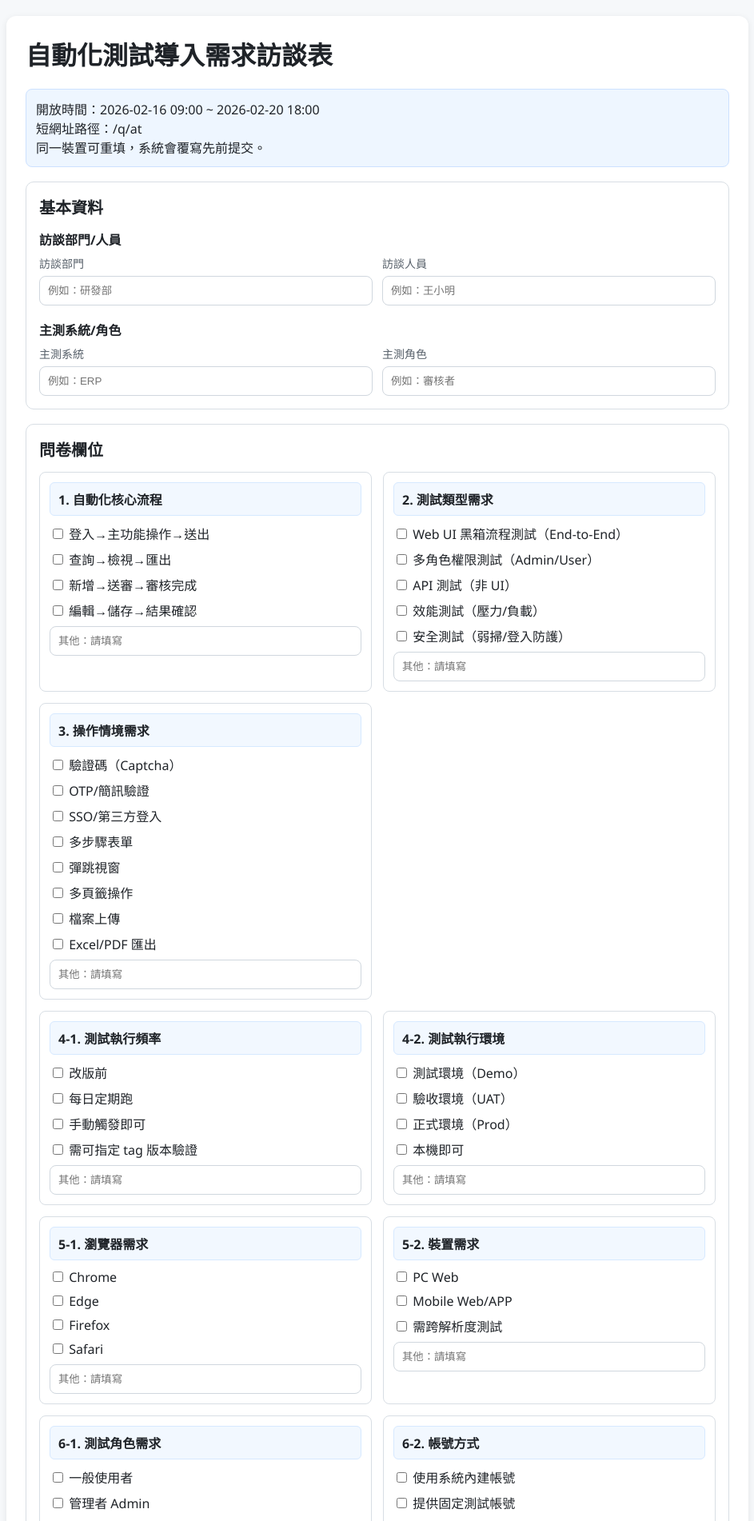
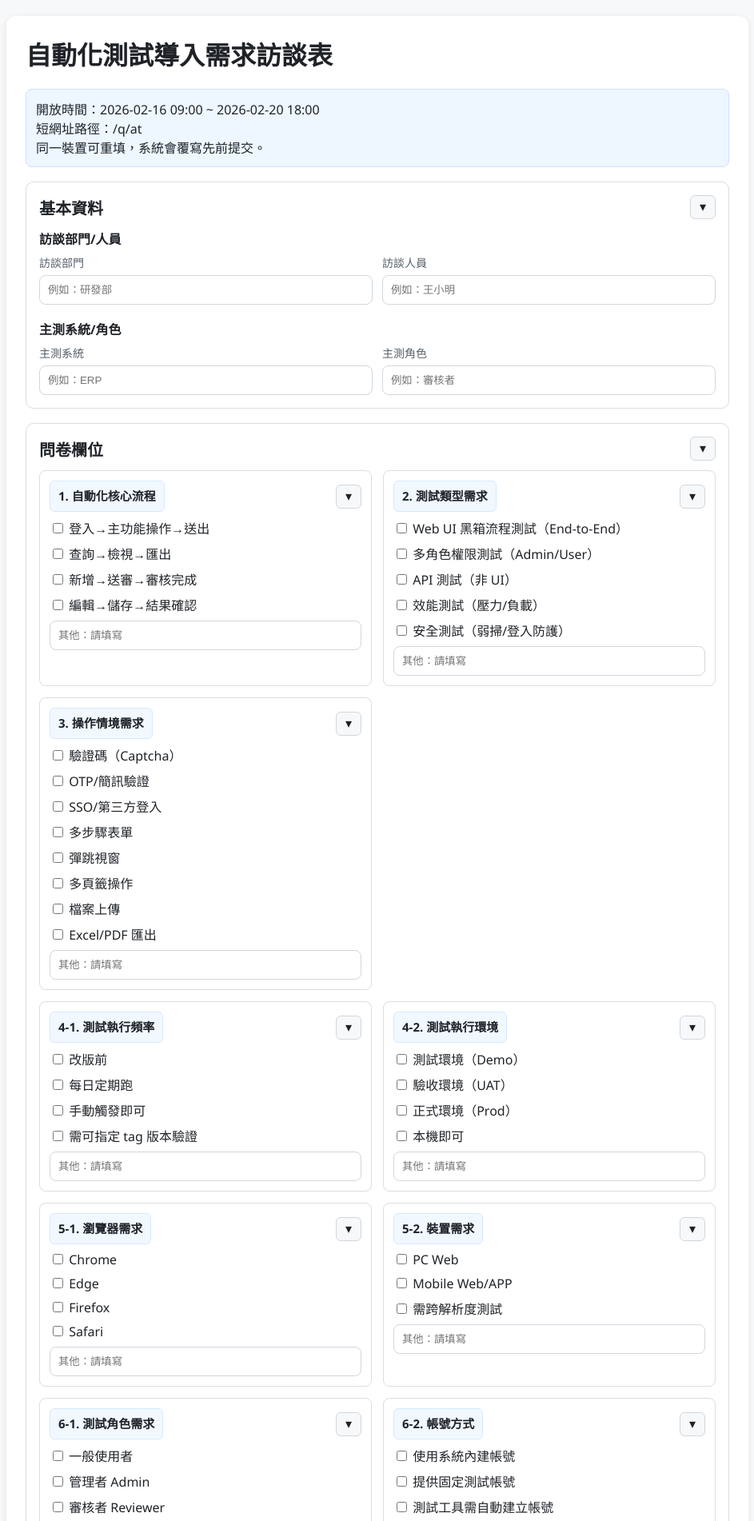
Before and after one commit to CharlesWhiteSun/Online-questionnaire-survey, a Flask app: page /q/at in a window 1280 px wide. Shown: the top 1902 px of the page at 80% size, without its empty margins (168-1111 px from the left). Run offline with Flask 3, Linux system fonts and the light colour scheme; data that the repository does not hold is empty; some libraries are stand-ins or nearby versions.

Commit message:
重構表單模板，新增可摺疊的基本資料與問卷欄位區塊，改善使用者介面互動性

```diff
--- a/templates/form.html
+++ b/templates/form.html
@@ -10,7 +10,32 @@
     h1 { margin-top: 0; }
     .meta { background: #eef6ff; border: 1px solid #cce1ff; padding: 12px; border-radius: 8px; margin-bottom: 18px; }
     .section { border: 1px solid #d8dee4; border-radius: 10px; padding: 16px; margin-bottom: 18px; }
-    .section h2 { margin: 0 0 14px; font-size: 20px; }
+    .section h2 { margin: 0; font-size: 20px; }
+    .collapse-header {
+      display: flex;
+      justify-content: space-between;
+      align-items: center;
+      gap: 10px;
+      margin-bottom: 12px;
+    }
+    .collapse-header.compact { margin-bottom: 8px; }
+    .collapse-toggle {
+      background: #f6f8fa;
+      color: #1f2328;
+      border: 1px solid #d0d7de;
+      border-radius: 6px;
+      width: 32px;
+      height: 30px;
+      padding: 0;
+      cursor: pointer;
+      font-size: 16px;
+      line-height: 1;
+      display: inline-flex;
+      align-items: center;
+      justify-content: center;
+    }
+    .collapse-toggle:hover { background: #eef2f6; }
+    .collapse-content[hidden] { display: none; }
     .field { margin-bottom: 18px; }
     .field:last-child { margin-bottom: 0; }
     .label { font-weight: 600; margin-bottom: 8px; display: block; }
@@ -28,10 +53,20 @@
       padding: 8px 10px;
       margin-bottom: 10px;
     }
+    .questionnaire-item-title {
+      margin: 0;
+      background: #f2f8ff;
+      border: 1px solid #d6e9ff;
+      border-radius: 6px;
+      padding: 8px 10px;
+      font-size: 15px;
+      font-weight: 600;
+      line-height: 1.4;
+    }
     .questionnaire-item.empty { border: 0; padding: 0; }
     .other { margin-top: 8px; }
-    button { background: #0969da; color: white; border: 0; border-radius: 8px; padding: 10px 18px; cursor: pointer; font-size: 15px; }
-    button:hover { background: #0550ae; }
+    .submit-button { background: #0969da; color: white; border: 0; border-radius: 8px; padding: 10px 18px; cursor: pointer; font-size: 15px; }
+    .submit-button:hover { background: #0550ae; }
     @media (max-width: 860px) {
       .questionnaire-row { grid-template-columns: 1fr; margin-bottom: 10px; }
       .questionnaire-item.empty { display: none; }
@@ -40,9 +75,11 @@
   </style>
 </head>
 <body>
-  {% macro render_field(field, existing) -%}
+  {% macro render_field(field, existing, show_label=True) -%}
     <div class="field">
+      {% if show_label %}
       <label class="label" for="{{ field.name }}">{{ field.label }}</label>
+      {% endif %}
 
       {% if field.type == 'text' %}
         <input id="{{ field.name }}" name="{{ field.name }}" type="text" placeholder="{{ field.placeholder }}" value="{{ existing.get(field.name, '') }}">
@@ -87,20 +124,43 @@
     </div>
 
     <form method="post">
-      <div class="section">
+      <div class="section" data-collapsible-card>
+        <div class="collapse-header">
           <h2>基本資料</h2>
+          <button class="collapse-toggle" type="button" data-collapse-toggle aria-expanded="true" aria-controls="section-basic-content">
+            <span data-toggle-icon>▾</span>
+          </button>
+        </div>
+        <div id="section-basic-content" class="collapse-content" data-collapse-content>
           {% for field in basic_fields %}
           {{ render_field(field, existing) }}
           {% endfor %}
         </div>
+      </div>
 
-      <div class="section">
+      <div class="section" data-collapsible-card>
+        <div class="collapse-header">
           <h2>問卷欄位</h2>
+          <button class="collapse-toggle" type="button" data-collapse-toggle aria-expanded="true" aria-controls="section-questionnaire-content">
+            <span data-toggle-icon>▾</span>
+          </button>
+        </div>
+        <div id="section-questionnaire-content" class="collapse-content" data-collapse-content>
           {% for row in questionnaire_rows %}
+          {% set row_index = loop.index %}
           <div class="questionnaire-row">
             {% for field in row %}
-          <div class="questionnaire-item">
-            {{ render_field(field, existing) }}
+            {% set card_content_id = 'questionnaire-card-content-' ~ row_index ~ '-' ~ loop.index %}
+            <div class="questionnaire-item" data-collapsible-card>
+              <div class="collapse-header compact">
+                <h3 class="questionnaire-item-title">{{ field.label }}</h3>
+                <button class="collapse-toggle" type="button" data-collapse-toggle aria-expanded="true" aria-controls="{{ card_content_id }}">
+                  <span data-toggle-icon>▾</span>
+                </button>
+              </div>
+              <div id="{{ card_content_id }}" class="collapse-content" data-collapse-content>
+                {{ render_field(field, existing, False) }}
+              </div>
             </div>
             {% endfor %}
             {% if row|length == 1 %}
@@ -109,9 +169,34 @@
           </div>
           {% endfor %}
         </div>
+      </div>
 
-      <button type="submit">送出/更新</button>
+      <button class="submit-button" type="submit">送出/更新</button>
     </form>
   </div>
+
+  <script>
+    function toggleCard(button) {
+      const contentId = button.getAttribute('aria-controls');
+      const content = document.getElementById(contentId);
+      if (!content) {
+        return;
+      }
+
+      const isExpanded = button.getAttribute('aria-expanded') === 'true';
+      const nextExpanded = !isExpanded;
+      button.setAttribute('aria-expanded', String(nextExpanded));
+      content.hidden = !nextExpanded;
+
+      const icon = button.querySelector('[data-toggle-icon]');
+      if (icon) {
+        icon.textContent = nextExpanded ? '▾' : '▸';
+      }
+    }
+
+    document.querySelectorAll('[data-collapse-toggle]').forEach((button) => {
+      button.addEventListener('click', () => toggleCard(button));
+    });
+  </script>
 </body>
 </html>
```
Lines whose indentation alone changed are shown as unchanged.
